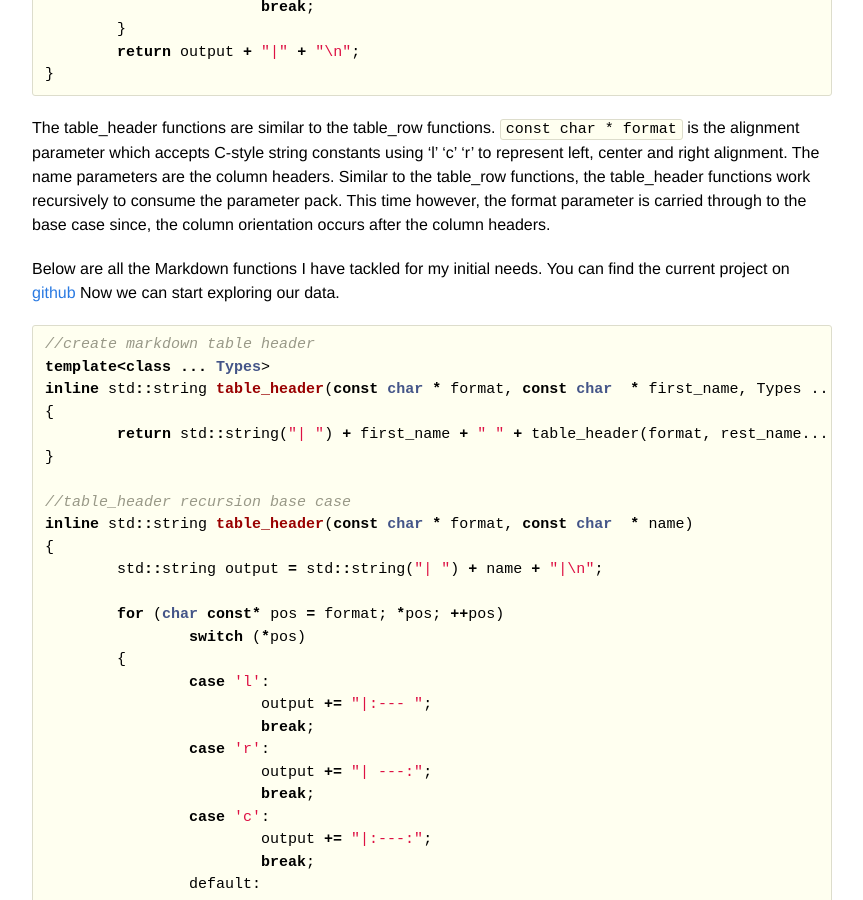
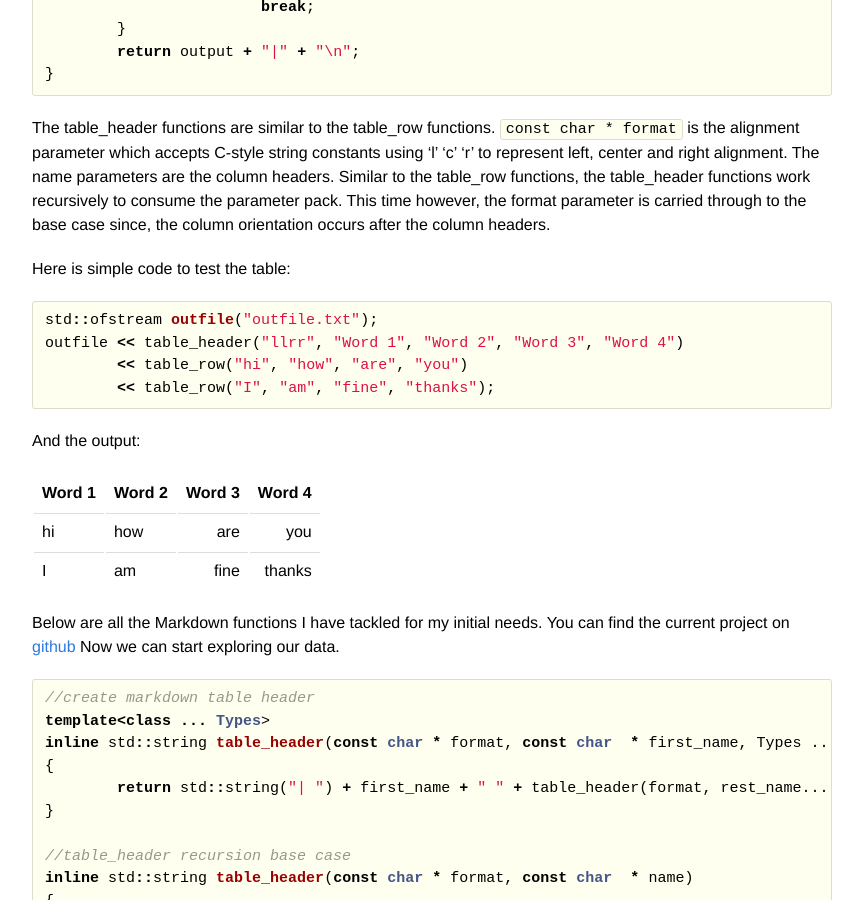
Before and after one commit to brianrackle/brianrackle.github.io, a Jekyll site: the page built from _posts/2014-08-03-displaying-data.md, in a window 1280 px wide and 900 px high, scrolled down 3235 px. Shown: the whole window, without its empty margins (208-1071 px from the left). Built offline with Jekyll 4.4.1, drawn with Linux system fonts in a browser that asks for light colours.

Commit message:
adding a test block with results

```diff
--- a/_posts/2014-08-03-displaying-data.md
+++ b/_posts/2014-08-03-displaying-data.md
@@ -123,6 +123,25 @@ inline std::string table_header(const char * format, const char  * name)
 
 The table_header functions are similar to the table_row functions. `const char * format` is the alignment parameter which accepts C-style string constants using 'l' 'c' 'r' to represent left, center and right alignment. The name parameters are the column headers. Similar to the table_row functions, the table_header functions work recursively to consume the parameter pack. This time however, the format parameter is carried through to the base case since, the column orientation occurs after the column headers.
 
+Here is simple code to test the table:
+
+{% highlight c++ %}
+
+std::ofstream outfile("outfile.txt");
+outfile << table_header("llrr", "Word 1", "Word 2", "Word 3", "Word 4")
+	<< table_row("hi", "how", "are", "you")
+	<< table_row("I", "am", "fine", "thanks");
+
+{% endhighlight %}
+
+And the output:
+
+| Word 1 | Word 2 | Word 3 | Word 4|
+|:--- |:--- | ---:| ---:|
+| hi | how | are | you|
+| I | am | fine | thanks|
+
+
 Below are all the Markdown functions I have tackled for my initial needs. You can find the current project on [github](https://github.com/brianrackle/brainstem_breakfast/blob/master/BrainstemBreakfast/BrainstemBreakfast/Markdown.hpp) Now we can start exploring our data.
 
 {% highlight c++ %}
```
